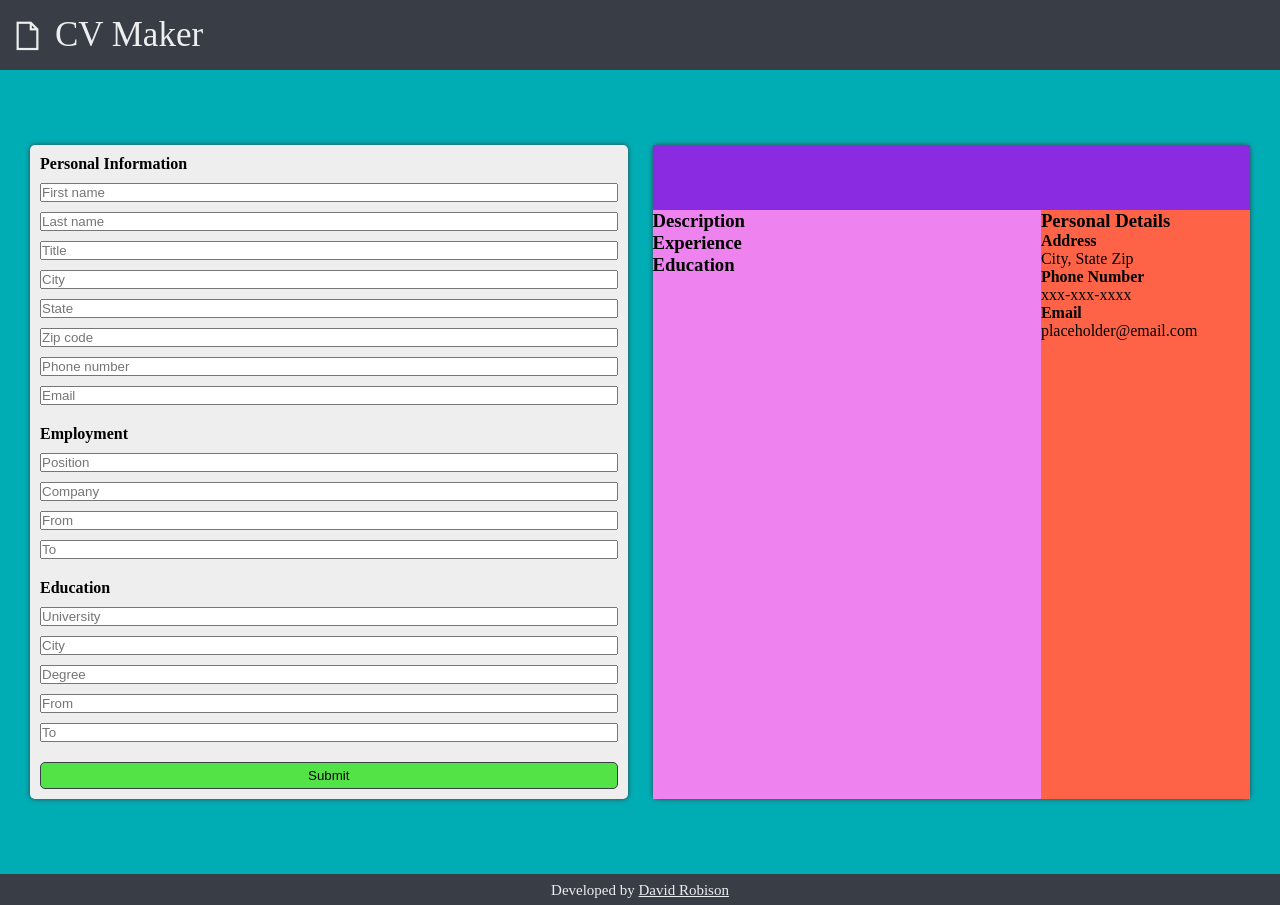
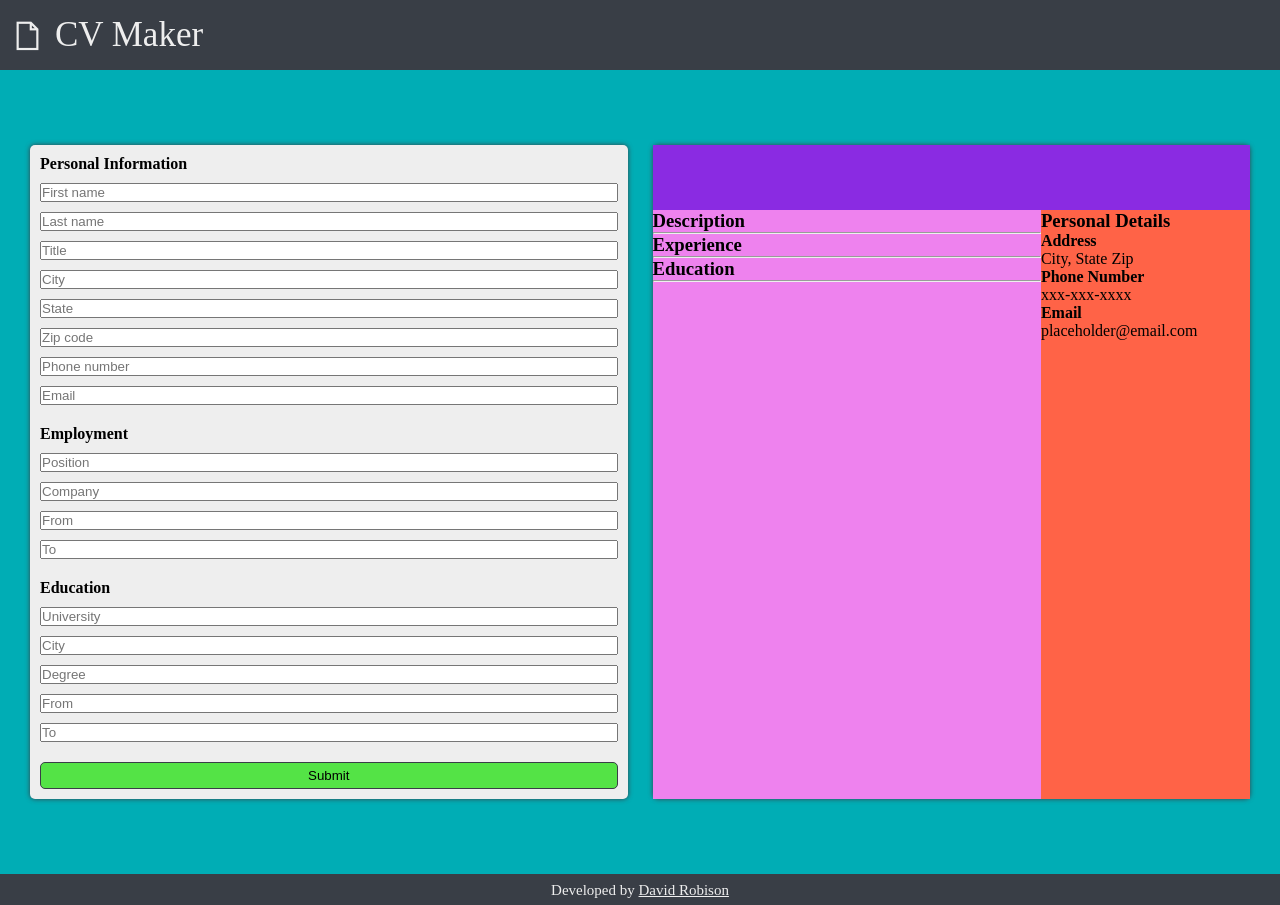
Before and after one commit to robisonwebdev/CV-Application, a React (Create React App) app: page / in a window 1280 px wide. Built offline with nearby package versions, Linux system fonts and the light colour scheme.

Commit message:
added hr element under all h3

```diff
--- a/src/components/PreviewMainInfo.js
+++ b/src/components/PreviewMainInfo.js
@@ -10,12 +10,15 @@ class PreviewMainInfo extends Component {
             <div id="mainInfo">
                 <div className='mainInfoItems'>
                     <h3 className='cvSubTitle'>Description</h3>
+                    <hr></hr>
                 </div>
                 <div className='mainInfoItems'>
                     <h3 className='cvSubTitle'>Experience</h3>
+                    <hr></hr>
                 </div>
                 <div className='mainInfoItems'>
                     <h3 className='cvSubTitle'>Education</h3>
+                    <hr></hr>
                 </div>
             </div>
         );
```
